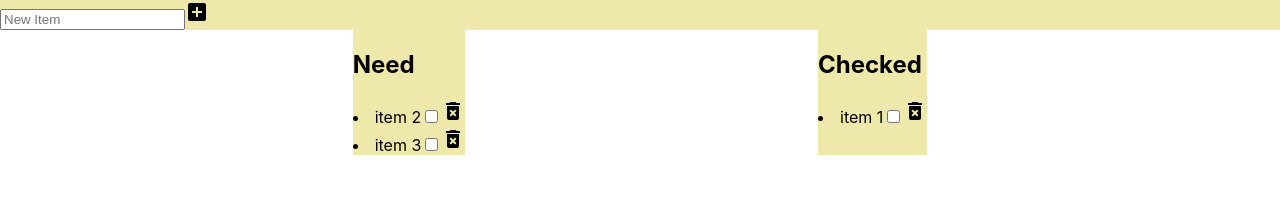
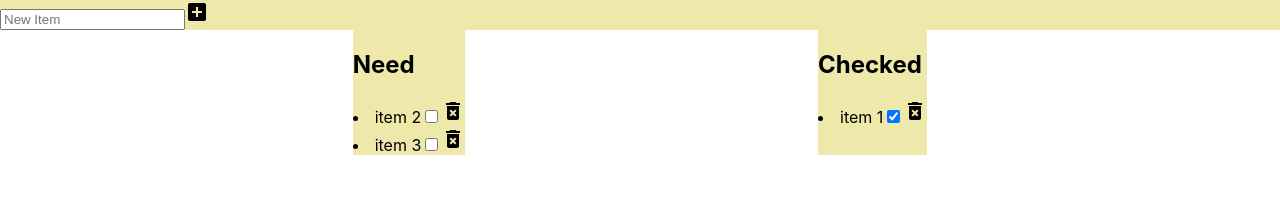
Before and after one commit to PhilCodesNow/react-shopping-app, a React (Create React App) app: page / in a window 1280 px wide. Both pictures are taken after a click on the checkbox 430 px from the left and 116 px from the top of the page. Shown: the top 200 px of the page. Built offline with nearby package versions, Linux system fonts and the light colour scheme.

Commit message:
made checkboxes checked on checked side

```diff
--- a/src/OutputChecked.js
+++ b/src/OutputChecked.js
@@ -14,7 +14,7 @@ function OutputChecked(props) {
             return (
                 <li key={listItem.id}>
                    {listItem.name}
-                <input type="checkbox" name="checked" onClick={() => handleCheckedChange(listItem.id)}></input>
+                <input type="checkbox" name="checked" checked="checked" onClick={() => handleCheckedChange(listItem.id)}></input>
                 <DeleteIcon
                 onClick={() =>{handleDeleteItem(listItem.id)}}></DeleteIcon>
                 </li>
```
Also changed, not shown: 1 other file (tests, documents, lock files or other folders).
